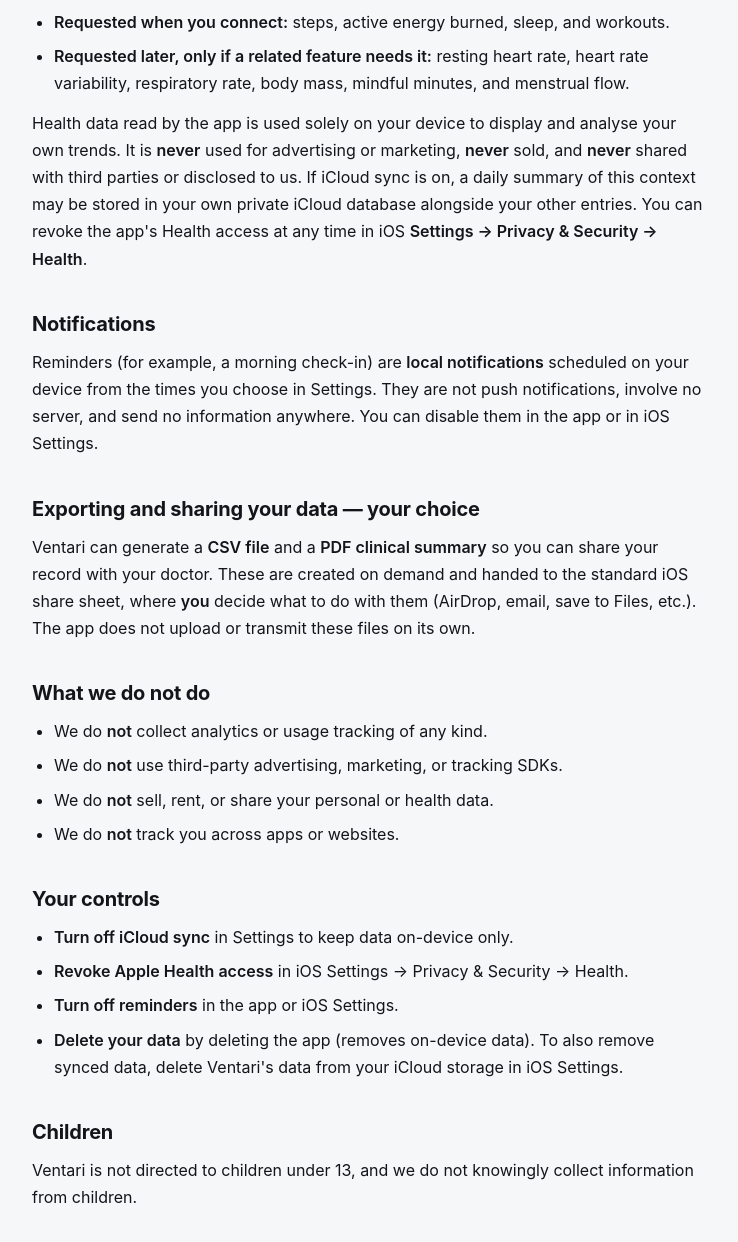
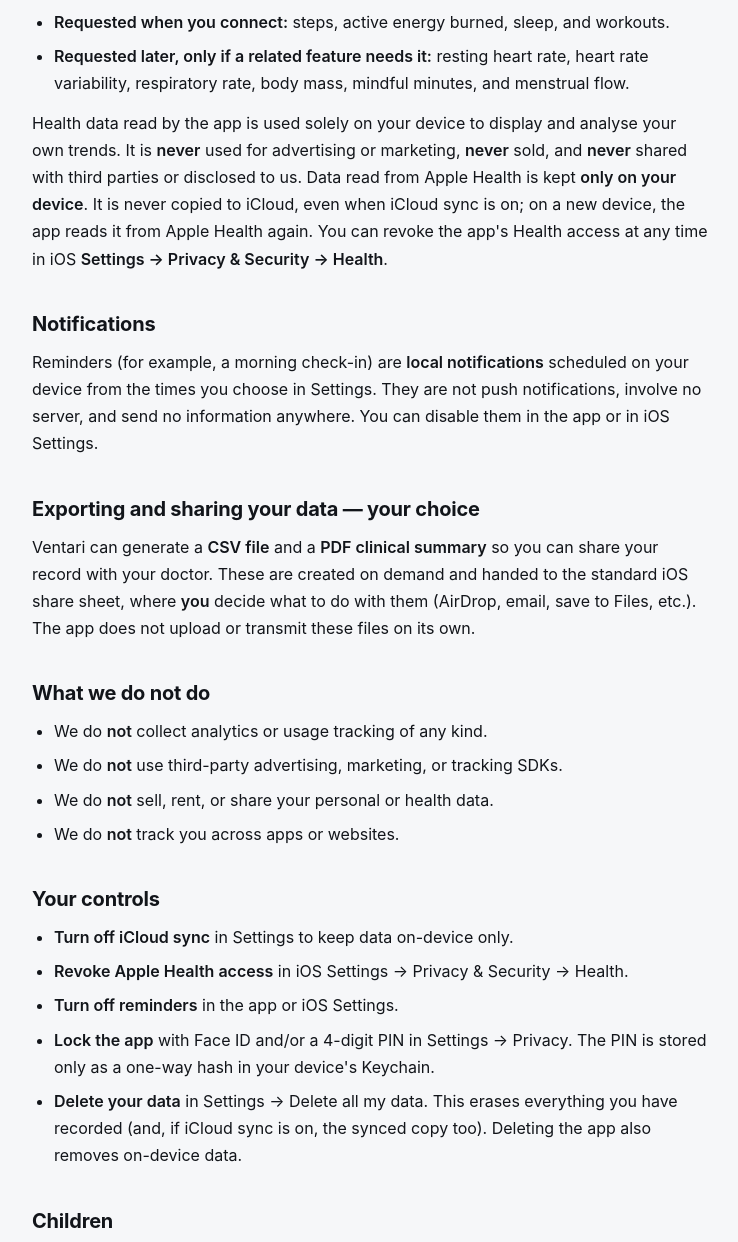
Before and after one commit to roostoniphone/ventari, a plain HTML site: page privacy.html in a window 1280 px wide. Shown: the part 1190-2432 px from the top of the page, without its empty margins (268-1006 px from the left). Drawn offline with Linux system fonts and the light colour scheme.

Commit message:
Privacy policy: Apple Health data stays on device; add app lock and delete-all
Co-Authored-By: Claude Opus 5.5 <noreply@anthropic.com>

```diff
--- a/privacy.html
+++ b/privacy.html
@@ -88,8 +88,9 @@
   <p>Health data read by the app is used solely on your device to display and analyse your
      own trends. It is <strong>never</strong> used for advertising or marketing,
      <strong>never</strong> sold, and <strong>never</strong> shared with third parties or
-     disclosed to us. If iCloud sync is on, a daily summary of this context may be stored
-     in your own private iCloud database alongside your other entries. You can revoke the
+     disclosed to us. Data read from Apple Health is kept <strong>only on your device</strong>.
+     It is never copied to iCloud, even when iCloud sync is on; on a new device, the app
+     reads it from Apple Health again. You can revoke the
      app's Health access at any time in iOS <strong>Settings → Privacy &amp; Security →
      Health</strong>.</p>
 
@@ -119,8 +120,11 @@
     <li><strong>Turn off iCloud sync</strong> in Settings to keep data on-device only.</li>
     <li><strong>Revoke Apple Health access</strong> in iOS Settings → Privacy &amp; Security → Health.</li>
     <li><strong>Turn off reminders</strong> in the app or iOS Settings.</li>
-    <li><strong>Delete your data</strong> by deleting the app (removes on-device data). To
-        also remove synced data, delete Ventari's data from your iCloud storage in iOS Settings.</li>
+    <li><strong>Lock the app</strong> with Face ID and/or a 4-digit PIN in Settings → Privacy.
+        The PIN is stored only as a one-way hash in your device's Keychain.</li>
+    <li><strong>Delete your data</strong> in Settings → Delete all my data. This erases
+        everything you have recorded (and, if iCloud sync is on, the synced copy too).
+        Deleting the app also removes on-device data.</li>
   </ul>
 
   <h2>Children</h2>
```
